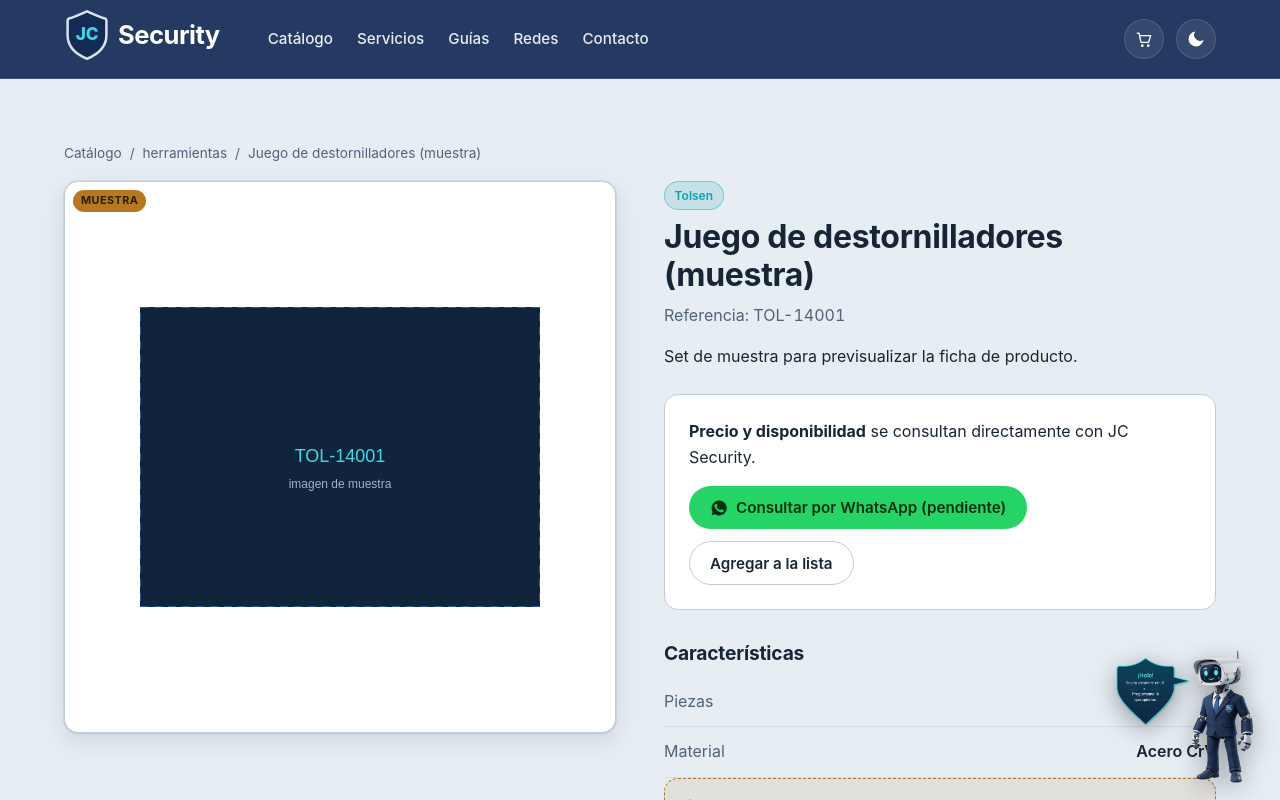
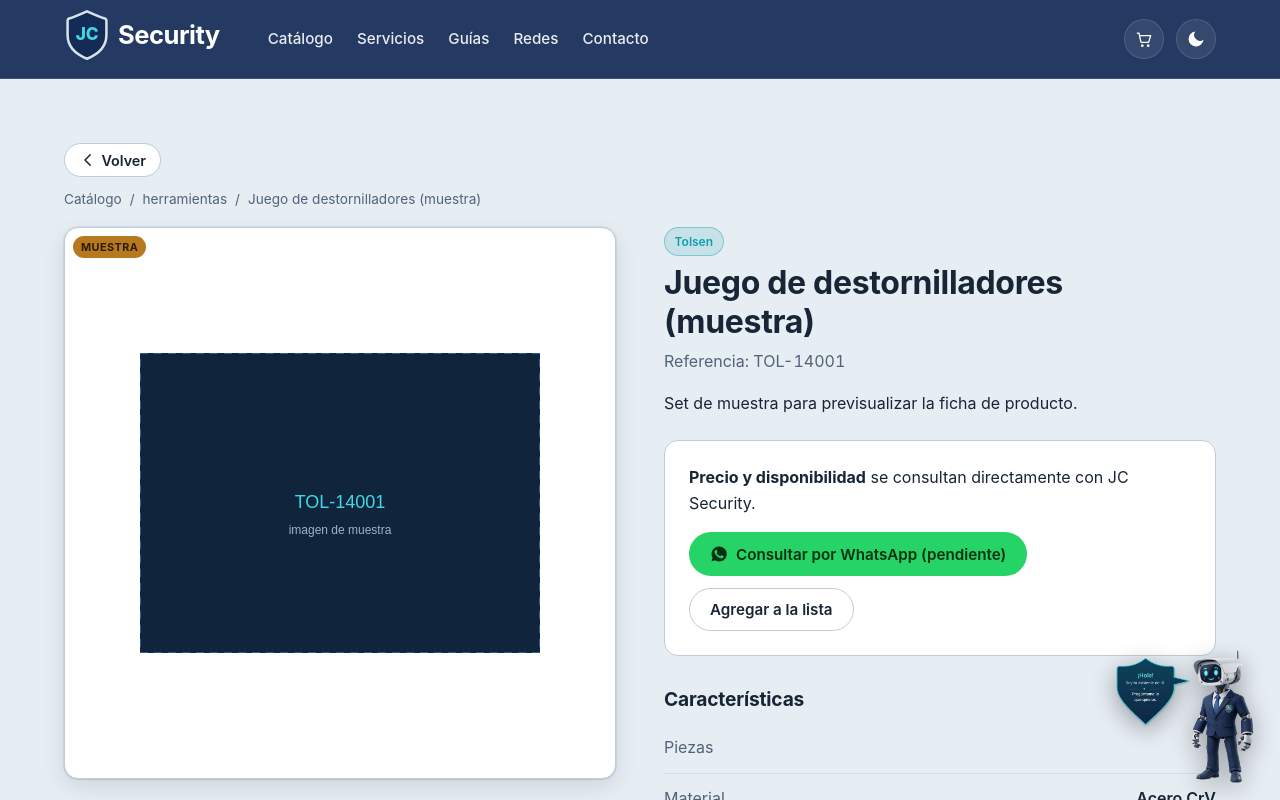
Before and after one commit to JC-Security27/JC_Security, a React (Vite) app in the folder frontend/: page /producto/p-1 in a window 1280 px wide. Shown: the top 800 px of the page. Built offline with nearby package versions, Linux system fonts and the light colour scheme.

Commit message:
Agregar boton Volver en detalle de producto y categoria

```diff
--- /dev/null
+++ b/frontend/src/components/ui/BackButton.tsx
@@ -0,0 +1,40 @@
+import { useNavigate, useLocation } from "react-router-dom";
+
+/* Botón "Volver". Regresa a la página anterior del historial. Si el usuario
+   llegó directo (sin historial previo, p. ej. abriendo un enlace), cae a una
+   ruta de respaldo (por defecto el catálogo). */
+export function BackButton({
+  fallback = "/catalogo",
+  label = "Volver",
+}: {
+  fallback?: string;
+  label?: string;
+}) {
+  const navigate = useNavigate();
+  const location = useLocation();
+
+  const handleClick = () => {
+    // location.key === "default" => no hay historial dentro de la app.
+    if (location.key !== "default") {
+      navigate(-1);
+    } else {
+      navigate(fallback);
+    }
+  };
+
+  return (
+    <button type="button" className="back-btn" onClick={handleClick}>
+      <svg viewBox="0 0 24 24" width="18" height="18" aria-hidden="true">
+        <path
+          d="M15 5 L8 12 L15 19"
+          fill="none"
+          stroke="currentColor"
+          strokeWidth="2"
+          strokeLinecap="round"
+          strokeLinejoin="round"
+        />
+      </svg>
+      {label}
+    </button>
+  );
+}
--- a/frontend/src/pages/CategoryPage.tsx
+++ b/frontend/src/pages/CategoryPage.tsx
@@ -15,6 +15,7 @@
   SampleNotice,
 } from "@/components/ui/states";
 import { normalizeForSearch } from "@/lib/format";
+import { BackButton } from "@/components/ui/BackButton";
 import type { Brand, Category, Product } from "@/types/catalog";
 
 export function CategoryPage() {
@@ -63,6 +64,9 @@
 
   return (
     <section className="section container">
+      <div className="detail-topbar">
+        <BackButton fallback="/catalogo" />
+      </div>
       <nav className="breadcrumb" aria-label="Ruta de navegación">
         <Link to="/catalogo">Catálogo</Link>
         <span aria-hidden="true">/</span>
--- a/frontend/src/pages/ProductPage.tsx
+++ b/frontend/src/pages/ProductPage.tsx
@@ -7,6 +7,7 @@
 import { productInquiryMessage } from "@/lib/whatsapp";
 import { toDisplayName } from "@/lib/format";
 import { groupByVariants, getSizeLabel } from "@/lib/variants";
+import { BackButton } from "@/components/ui/BackButton";
 import {
   EmptyState,
   ErrorState,
@@ -88,6 +89,9 @@
 
   return (
     <section className="section container">
+      <div className="detail-topbar">
+        <BackButton fallback="/catalogo" />
+      </div>
       <nav className="breadcrumb" aria-label="Ruta de navegación">
         <Link to="/catalogo">Catálogo</Link>
         <span aria-hidden="true">/</span>
--- a/frontend/src/styles/pages.css
+++ b/frontend/src/styles/pages.css
@@ -483,6 +483,33 @@
   font-weight: 700;
 }
 
+/* ----- Botón volver ----- */
+.detail-topbar {
+  margin-bottom: var(--space-3);
+}
+.back-btn {
+  display: inline-flex;
+  align-items: center;
+  gap: var(--space-1);
+  padding: 0.45rem 0.9rem;
+  border: 1px solid var(--border);
+  border-radius: var(--radius-pill);
+  background: var(--surface);
+  color: var(--text);
+  font-weight: 600;
+  font-size: 0.9rem;
+  cursor: pointer;
+  transition: border-color var(--transition), color var(--transition),
+    background var(--transition);
+}
+.back-btn:hover {
+  border-color: var(--accent);
+  color: var(--accent);
+}
+.back-btn svg {
+  flex-shrink: 0;
+}
+
 /* ----- Breadcrumb ----- */
 .breadcrumb {
   display: flex;
```
